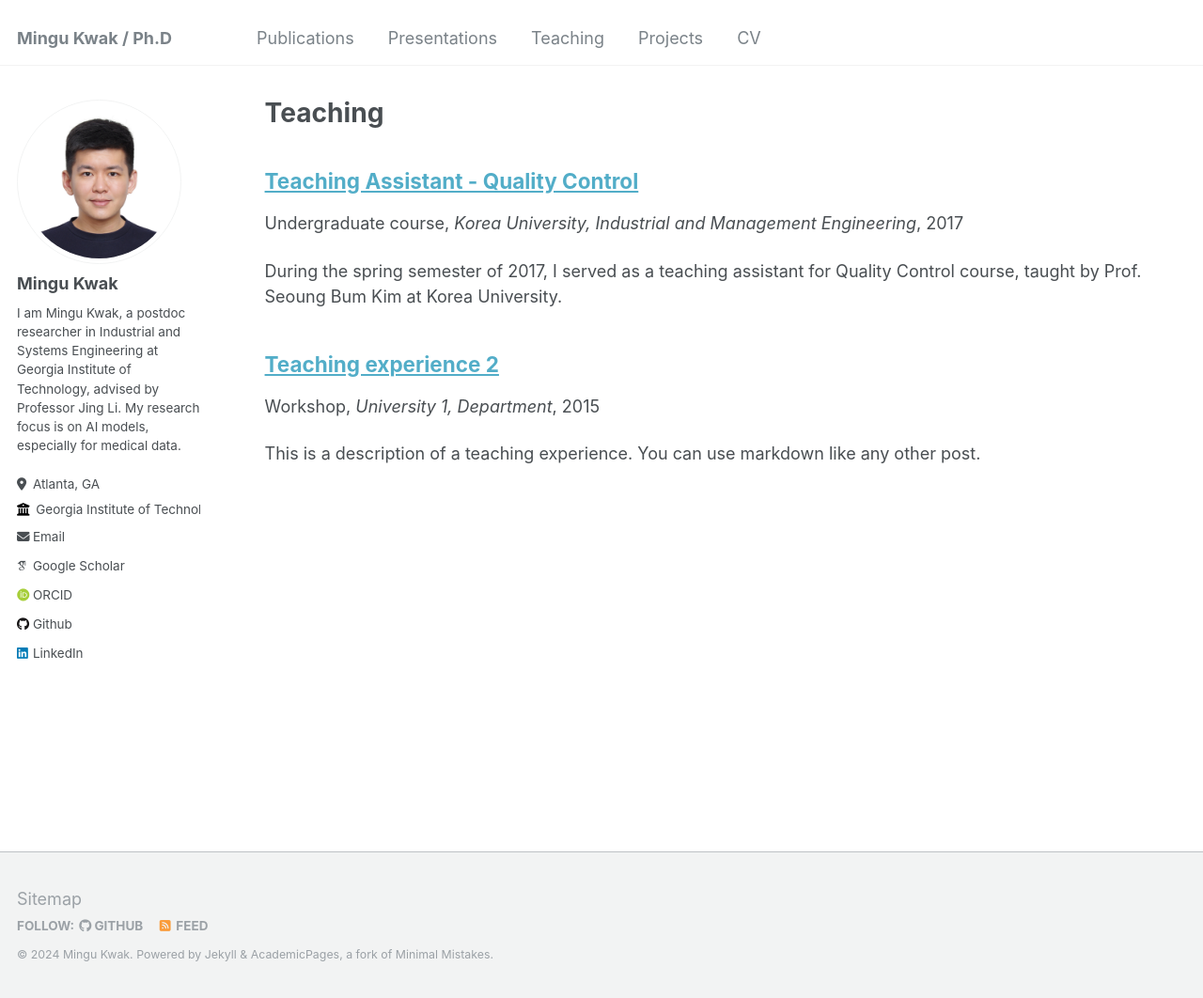
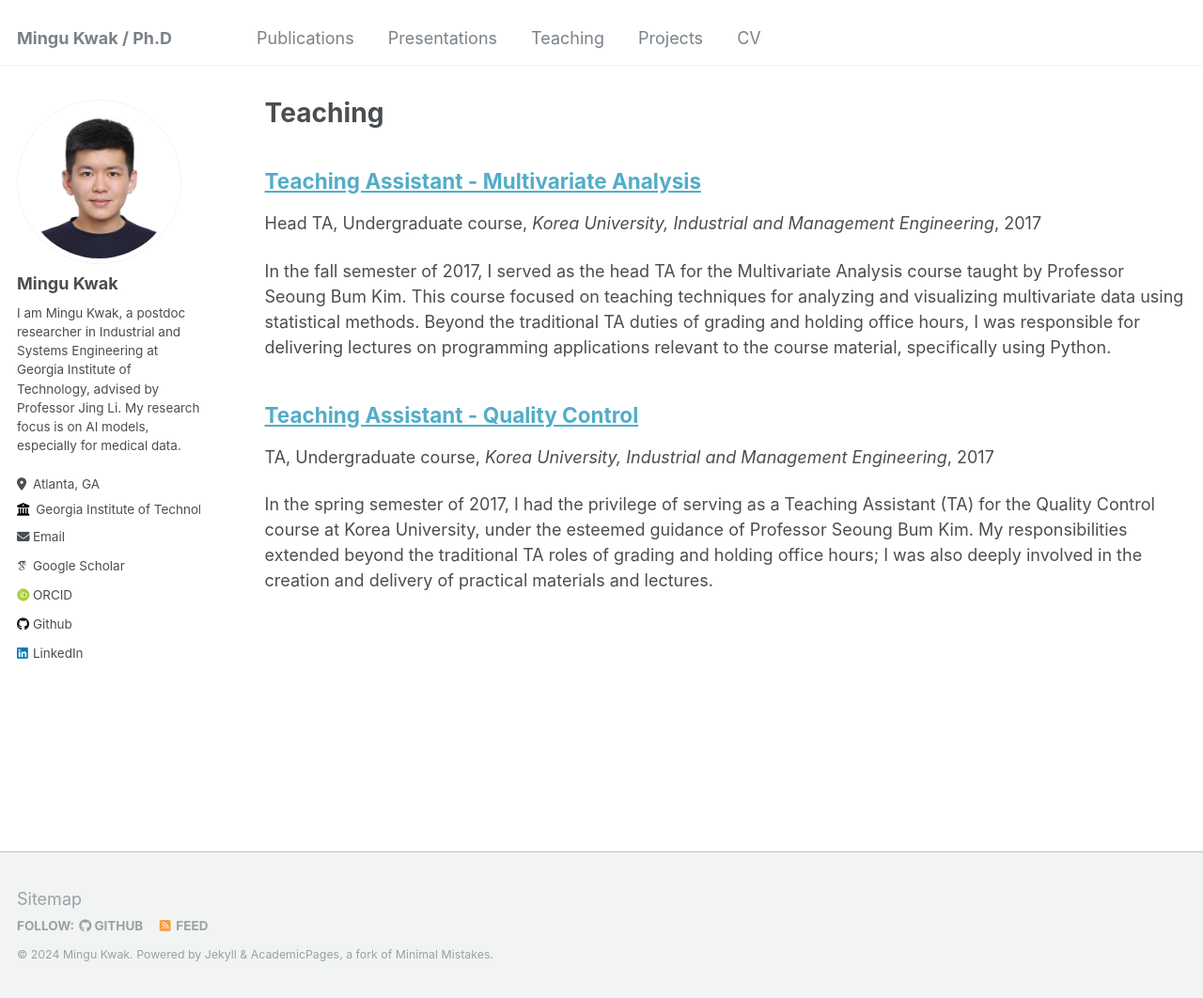
Before and after one commit to min9kwak/min9kwak.github.io, a Jekyll site: the page built from _pages/teaching.html, in a window 1280 px wide and 1062 px high. Shown: the whole window at 94% size. Built offline with Jekyll 4.4.1, drawn with Linux system fonts in a browser that asks for light colours; some web fonts are replaced.

Commit message:
cv, talks, and teaching

```diff
--- a/_pages/cv.md
+++ b/_pages/cv.md
@@ -28,11 +28,40 @@ Work experience
   * Work in various research projects to solve real-world industrial problems
   * Supervisor: Prof. Seoung Bum Kim
 
+Awards & Honors
+======
+- Research Funding, Next-Generation Science and Technology Leader NET, KOFST, 2024
+  - Received funding for research activities aimed at improving the logical inference capabilities of large language models.
+- Best Paper Award, Finalist, IISE 2024 Data Analytics & Information Systems, 2024
+- Best Paper Award, Runners-Up, INFORMS 17<sup>th</sup> Workshop on Data Mining & Decision Analytics, 2022
+- SAS Best Paper Award, Korea Business Intelligence Data Mining Conference, 2018
+- National Science & Technology Scholarship, Korea Student Aid Foundation, 2014 ~ 2015
+- Academic Excellence Scholarship, Korea University, 2010
+
 Skills
 ======
 * Programming Languages: Python (Advanced), R (Advanced), SQL (Proficient)
 * Deep Learning Frameworks: Pytorch (Advanced), Keras (Advanced), Tensorflow (Proficient)
 * Tools: Git (Proficient), Docker (Intermediate)
+
+Research Interests
+======
+- Artificial intelligence applications for medical data analysis
+  - Neuroimaging and cone beam computed tomography image
+  - Incomplete multi-modal learning with medical images
+  - Conditional generative artificial intelligence with diffusion models
+  - Interpretable graph neural networks for macromolecules
+- Representation learning for out-of-distribution data
+  - Anomaly detection, open-set classification, and their applications
+  - Semi-supervised learning under class distribution mismatch scenario
+- Learning with limited labeled data: semi-supervised and self-supervised learning
+- Deep reinforcement learning
+  - Robust and feedback-efficient preference-based reinforcement learning
+  - Data-efficient reinforcement learning
+- Large language model
+  - Prompt engineering for logical inference
+  - Automated data augmentation for self-correction
+- Multi-channel signal data analysis
 
 Publications
 ======
--- a/_pages/talks.html
+++ b/_pages/talks.html
@@ -11,7 +11,7 @@ author_profile: true
 
 {% endif %}
 
-You can also find the full list of my presentations on <a href="https://min9kwak.github.io/files/CV.pdf" target="_blank">CV</a>>.
+You can also find the full list of my presentations on <a href="https://min9kwak.github.io/files/CV.pdf" target="_blank">CV</a>.
 
 {% for post in site.talks reversed %}
   {% include archive-single-talk.html %}
--- a/_teaching/2014-spring-teaching-1.md
+++ /dev/null
@@ -1,11 +0,0 @@
----
-title: "Teaching Assistant - Quality Control"
-collection: teaching
-type: "Undergraduate course"
-permalink: /teaching/2014-spring-teaching-1
-venue: "Korea University, Industrial and Management Engineering"
-date: 2017-03-01
-location: "Seoul, Korea"
----
-
-During the spring semester of 2017, I served as a teaching assistant for Quality Control course, taught by Prof. Seoung Bum Kim at Korea University.
--- a/_teaching/2015-spring-teaching-2.md
+++ /dev/null
@@ -1,20 +0,0 @@
----
-title: "Teaching experience 2"
-collection: teaching
-type: "Workshop"
-permalink: /teaching/2015-spring-teaching-1
-venue: "University 1, Department"
-date: 2015-01-01
-location: "City, Country"
----
-
-This is a description of a teaching experience. You can use markdown like any other post.
-
-Heading 1
-======
-
-Heading 2
-======
-
-Heading 3
-======
--- /dev/null
+++ b/_teaching/2017-fall-1.md
@@ -0,0 +1,20 @@
+---
+title: "Teaching Assistant - Multivariate Analysis"
+collection: teaching
+type: "Head TA, Undergraduate course"
+permalink: /teaching/2017-fall-1
+venue: "Korea University, Industrial and Management Engineering"
+date: 2017-09-01
+location: "Seoul, Korea"
+---
+
+In the fall semester of 2017, I served as the head TA for the Multivariate Analysis course taught by Professor Seoung Bum Kim.
+This course focused on teaching techniques for analyzing and visualizing multivariate data using statistical methods.
+Beyond the traditional TA duties of grading and holding office hours, I was responsible for delivering lectures on programming applications relevant to the course material, specifically using Python.
+
+I conducted comprehensive sessions covering the basics of Python, as well as more advanced topics, to prepare students for their term projects.
+This included creating and grading coding assignments, ensuring that students could practically apply the theories they learned in class.
+Developing the practical materials from scratch also allowed me to refine my own coding style and broaden my understanding of Python and its applications.
+
+With over 60 students enrolled in the course, I gained valuable experience in delivering presentations and enhanced my communication skills, effectively conveying complex concepts to a large audience.
+This role not only honed my technical abilities but also significantly improved my ability to manage and instruct a diverse group of students, fostering an engaging and educational environment.
--- /dev/null
+++ b/_teaching/2017-spring-1.md
@@ -0,0 +1,24 @@
+---
+title: "Teaching Assistant - Quality Control"
+collection: teaching
+type: "TA, Undergraduate course"
+permalink: /teaching/2017-spring-1
+venue: "Korea University, Industrial and Management Engineering"
+date: 2017-03-01
+location: "Seoul, Korea"
+---
+
+In the spring semester of 2017, I had the privilege of serving as a Teaching Assistant (TA) for the Quality Control course at Korea University, under the esteemed guidance of Professor Seoung Bum Kim.
+My responsibilities extended beyond the traditional TA roles of grading and holding office hours;
+I was also deeply involved in the creation and delivery of practical materials and lectures.
+
+This course delved into various theoretical models of statistical quality control, requiring students to apply these models to real-world data to verify their efficacy.
+Previous lectures utilized Minitab for practical exercises, which, while user-friendly, posed limitations for the comprehensive analysis needed in term projects.
+To address this, I developed instructional materials and practical examples using the R programming language, which is more robust for statistical analysis.
+
+I led lab sessions and coding assignments, ensuring students were well-versed in both the theoretical aspects of quality control and the practical application using R.
+This dual focus not only enhanced the students' learning experience but also prepared them better for future projects and professional challenges.
+
+This experience significantly sharpened my technical skills and deepened my understanding of both quality control and programming.
+Additionally, the opportunity to mentor and assist a diverse group of students enriched my communication skills and my ability to convey complex concepts in an accessible manner.
+Through this role, I developed a keen ability to present intricate information clearly and effectively, ensuring comprehensive understanding among students.
```
Also changed, not shown: other parts of _pages/cv.md (+1 -1 lines), _pages/about.md (+3 -1 lines).
